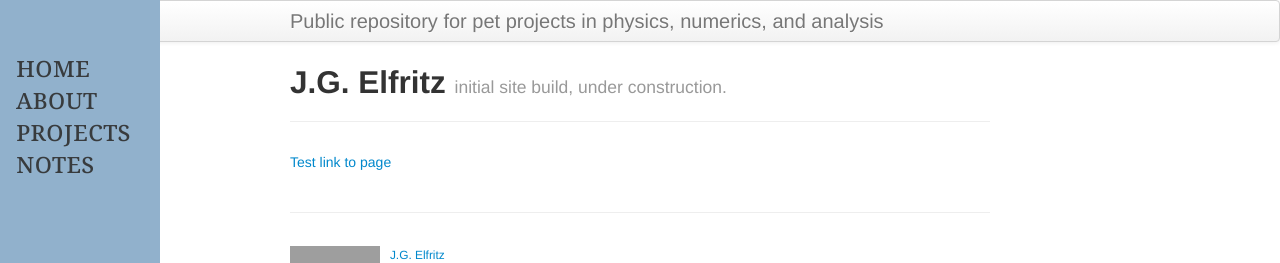
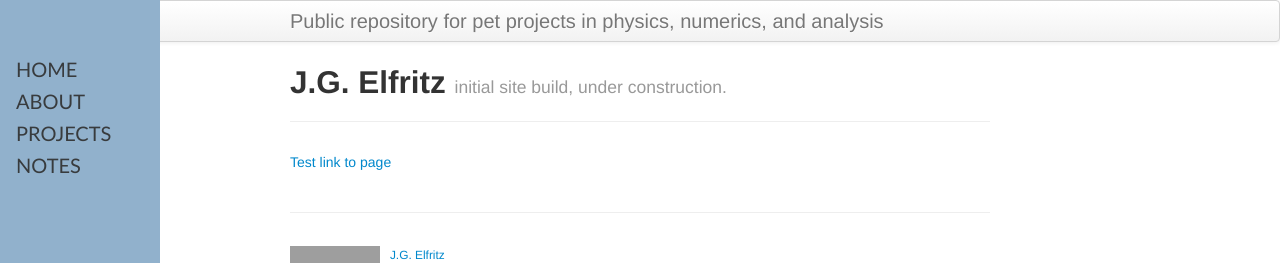
Before and after one commit to justinelfritz/justinelfritz.github.io, a Jekyll site: the page built from index.md, in a window 1280 px wide. Shown: the top 263 px of the page. Built offline with Jekyll 4.4.1, drawn with Linux system fonts in a browser that asks for light colours; grey boxes are pictures that could not be loaded.

Commit message:
testing 2em Trebuchet text for sidenav

```diff
--- a/assets/themes/twitter/css/style.css
+++ b/assets/themes/twitter/css/style.css
@@ -26,7 +26,7 @@
 .sidenav a {
   padding: 6px 8px 6px 16px;
   text-decoration: none;
-  font-family: Georgia;
+  font-family: Trebuchet MS;
   font-variant: small-caps;
   font-size: 2em;
   color: #383b3d;
```
